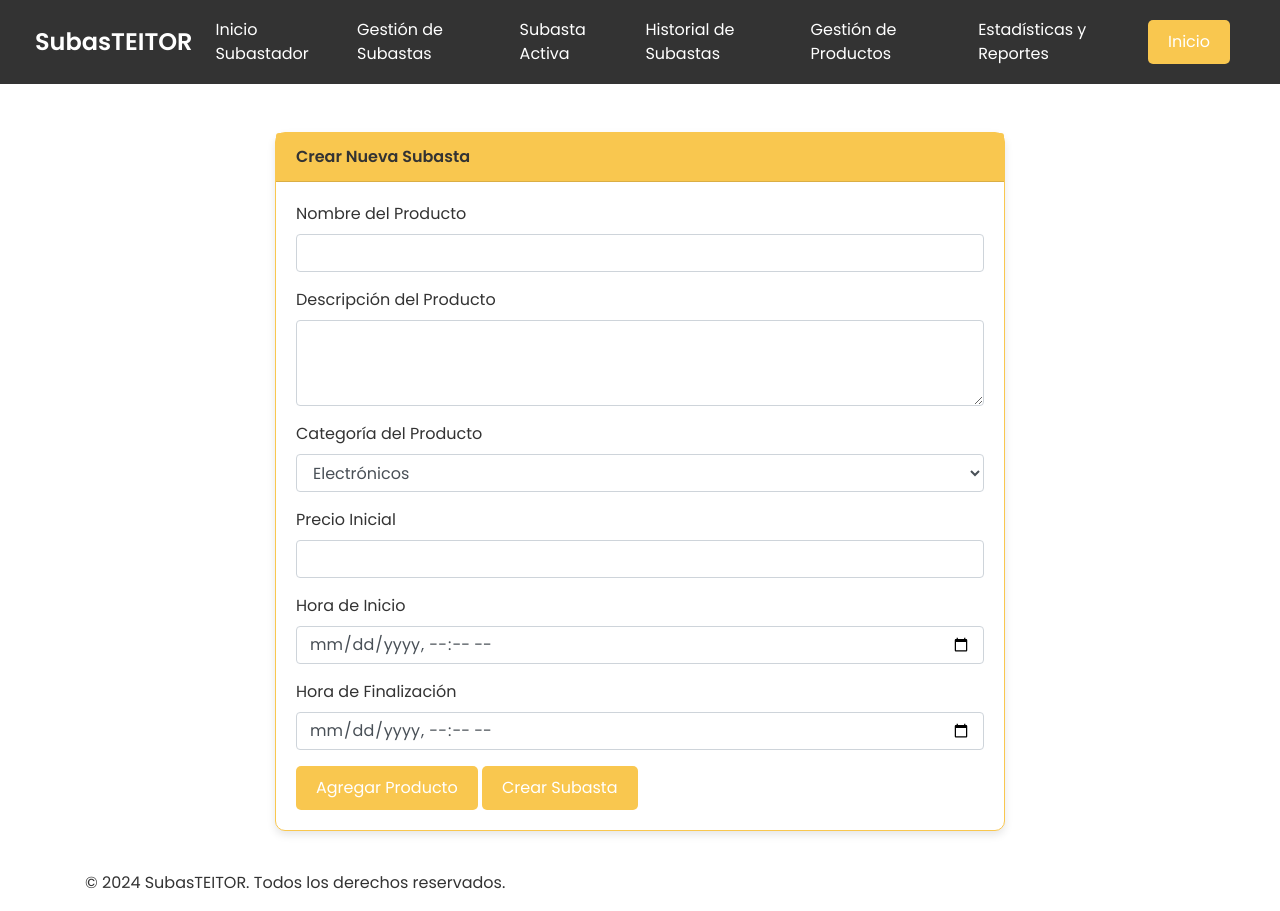
After one commit to vdgutierrez/ntn-p2, a Flask app: page /subastador/crear-subasta in a window 1280 px wide. The commit adds this page. Run offline with Flask 3, Linux system fonts and the light colour scheme; some libraries are stand-ins or nearby versions.

Commit message:
agregar subasta nueva

```diff
--- a/app.py
+++ b/app.py
@@ -489,6 +489,49 @@ def agregar_producto():
 
     return render_template('subastador/agregar_producto.html')
 
-# Iniciar el servidor Flask
+
+@app.route('/subastador/crear-subasta', methods=['GET', 'POST'])
+def crear_subasta():
+    if request.method == 'POST':
+        hora_inicio = request.form['horaInicio']
+        hora_final = request.form['horaFinal']
+
+        nombre_productos = request.form.getlist('nombreProducto[]')
+        descripcion_productos = request.form.getlist('descripcionProducto[]')
+        categoria_productos = request.form.getlist('categoriaProducto[]')
+        precio_iniciales = request.form.getlist('precioInicial[]')
+
+        conexion = db_connection()
+        if conexion:
+            cursor = conexion.cursor()
+            try:
+                # Insertar la subasta
+                cursor.execute(
+                    "INSERT INTO subasta (hora_inicio, hora_final) VALUES (%s, %s)",
+                    (hora_inicio, hora_final)
+                )
+                subasta_id = cursor.lastrowid
+
+                # Insertar los productos asociados a la subasta
+                for nombre_producto, descripcion_producto, categoria_producto, precio_inicial in zip(nombre_productos, descripcion_productos, categoria_productos, precio_iniciales):
+                    cursor.execute(
+                        "INSERT INTO producto (nombre, descripcion, categoria, precio_inicial, subasta_id) VALUES (%s, %s, %s, %s, %s)",
+                        (nombre_producto, descripcion_producto, categoria_producto, precio_inicial, subasta_id)
+                    )
+
+                conexion.commit()
+                flash('Subasta creada exitosamente', 'success')
+            except mysql.connector.Error as err:
+                print(f"Error: {err}")
+                flash('Error al crear la subasta', 'danger')
+            finally:
+                cursor.close()
+                conexion.close()
+        else:
+            flash('Error al conectar a la base de datos', 'danger')
+
+        return redirect(url_for('crear_subasta'))
+
+    return render_template('subastador/crear_subasta.html')
 if __name__ == '__main__':
     app.run(debug=True)
--- /dev/null
+++ b/templates/subastador/crear_subasta.html
@@ -0,0 +1,107 @@
+<!DOCTYPE html>
+<html lang="es">
+<head>
+    <meta charset="UTF-8">
+    <meta name="viewport" content="width=device-width, initial-scale=1.0">
+    <title>Crear Subasta</title>
+    <!-- Integración de Bootstrap -->
+    <link href="https://stackpath.bootstrapcdn.com/bootstrap/4.5.2/css/bootstrap.min.css" rel="stylesheet">
+    <!-- Ruta a tu archivo de estilos -->
+    <link rel="stylesheet" href="{{ url_for('static', filename='styles.css') }}">
+    <link href="https://fonts.googleapis.com/css2?family=Poppins:wght@300;400;600&display=swap" rel="stylesheet">
+</head>
+<body>
+    <!-- Incluir el Navbar -->
+    {% include 'subastador/navbarsub.html' %}
+
+    <!-- Contenido -->
+    <div class="container mt-5">
+        <div class="row justify-content-center">
+            <div class="col-md-8">
+                <div class="card">
+                    <div class="card-header">Crear Nueva Subasta</div>
+                    <div class="card-body">
+                        <form method="POST" action="{{ url_for('crear_subasta') }}" id="subastaForm">
+                            <div id="productosContainer">
+                                <div class="producto">
+                                    <div class="form-group">
+                                        <label for="nombreProducto">Nombre del Producto</label>
+                                        <input type="text" class="form-control" id="nombreProducto" name="nombreProducto[]" required>
+                                    </div>
+                                    <div class="form-group">
+                                        <label for="descripcionProducto">Descripción del Producto</label>
+                                        <textarea class="form-control" id="descripcionProducto" name="descripcionProducto[]" rows="3" required></textarea>
+                                    </div>
+                                    <div class="form-group">
+                                        <label for="categoriaProducto">Categoría del Producto</label>
+                                        <select class="form-control" id="categoriaProducto" name="categoriaProducto[]" required>
+                                            <option value="electronicos">Electrónicos</option>
+                                            <option value="vehiculos">Vehículos</option>
+                                            <option value="muebles">Muebles</option>
+                                        </select>
+                                    </div>
+                                    <div class="form-group">
+                                        <label for="precioInicial">Precio Inicial</label>
+                                        <input type="number" class="form-control" id="precioInicial" name="precioInicial[]" required>
+                                    </div>
+                                </div>
+                            </div>
+                            <div class="form-group">
+                                <label for="horaInicio">Hora de Inicio</label>
+                                <input type="datetime-local" class="form-control" id="horaInicio" name="horaInicio" required>
+                            </div>
+                            <div class="form-group">
+                                <label for="horaFinal">Hora de Finalización</label>
+                                <input type="datetime-local" class="form-control" id="horaFinal" name="horaFinal" required>
+                            </div>
+                            <button type="button" class="btn btn-secondary" id="agregarProductoBtn">Agregar Producto</button>
+                            <button type="submit" class="btn btn-primary">Crear Subasta</button>
+                        </form>
+                    </div>
+                </div>
+            </div>
+        </div>
+    </div>
+
+    <!-- Footer -->
+    <footer>
+        <div class="container">
+            <p>&copy; 2024 SubasTEITOR. Todos los derechos reservados.</p>
+        </div>
+    </footer>
+
+    <!-- Bootstrap JS -->
+    <script src="https://code.jquery.com/jquery-3.5.1.slim.min.js"></script>
+    <script src="https://cdn.jsdelivr.net/npm/bootstrap@4.5.2/dist/js/bootstrap.bundle.min.js"></script>
+    <script>
+        document.getElementById('agregarProductoBtn').addEventListener('click', function() {
+            var productosContainer = document.getElementById('productosContainer');
+            var nuevoProducto = document.createElement('div');
+            nuevoProducto.classList.add('producto');
+            nuevoProducto.innerHTML = `
+                <div class="form-group">
+                    <label for="nombreProducto">Nombre del Producto</label>
+                    <input type="text" class="form-control" name="nombreProducto[]" required>
+                </div>
+                <div class="form-group">
+                    <label for="descripcionProducto">Descripción del Producto</label>
+                    <textarea class="form-control" name="descripcionProducto[]" rows="3" required></textarea>
+                </div>
+                <div class="form-group">
+                    <label for="categoriaProducto">Categoría del Producto</label>
+                    <select class="form-control" name="categoriaProducto[]" required>
+                        <option value="electronicos">Electrónicos</option>
+                        <option value="vehiculos">Vehículos</option>
+                        <option value="muebles">Muebles</option>
+                    </select>
+                </div>
+                <div class="form-group">
+                    <label for="precioInicial">Precio Inicial</label>
+                    <input type="number" class="form-control" name="precioInicial[]" required>
+                </div>
+            `;
+            productosContainer.appendChild(nuevoProducto);
+        });
+    </script>
+</body>
+</html>
```
Also changed, not shown: templates/subastador/navbarsub.html (line endings or trailing spaces).
